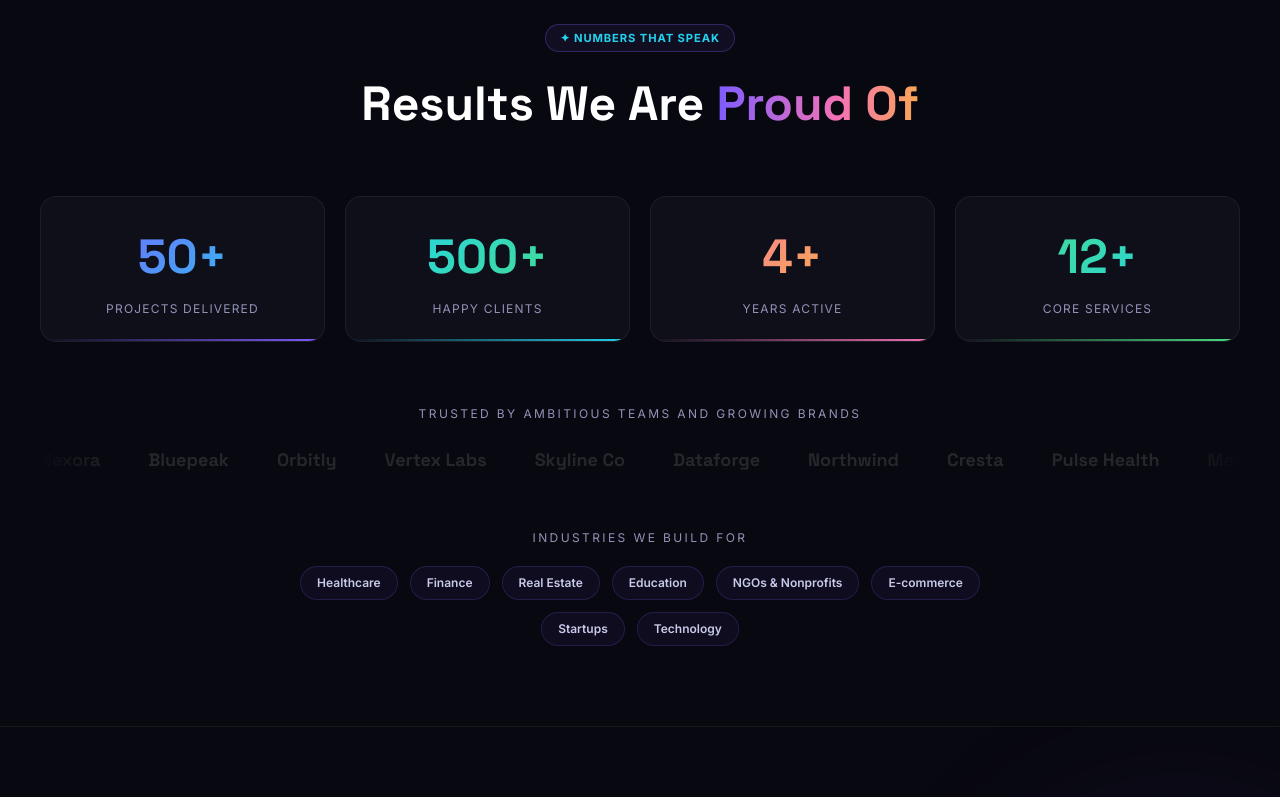
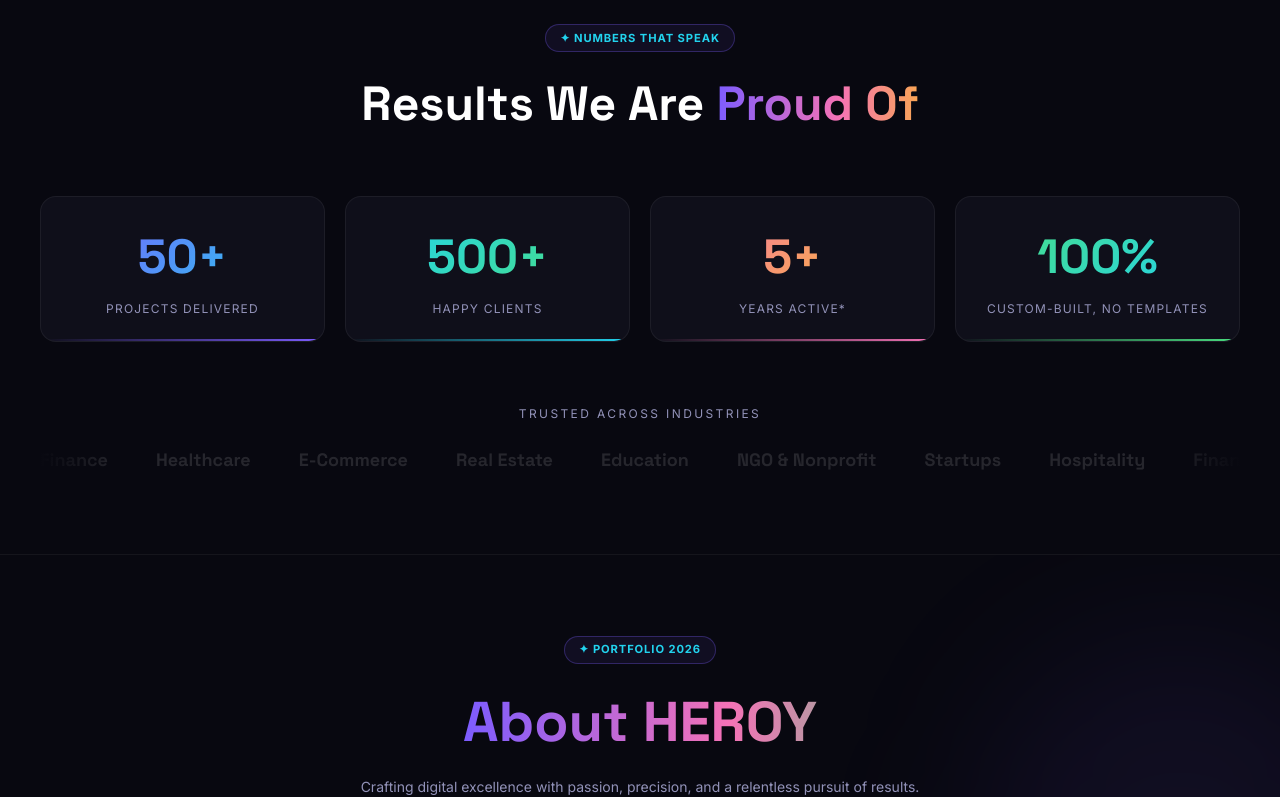
Before and after one commit to Yetemare-Yibeltal/HEROY-Digital-marketing-Website, a Next.js app in the folder frontend/: page / in a window 1280 px wide. Shown: the part 2000-2797 px from the top of the page. Built offline with nearby package versions, Linux system fonts and the light colour scheme; no server answers.

Commit message:
update trust section

```diff
--- a/frontend/src/components/sections/Trust.tsx
+++ b/frontend/src/components/sections/Trust.tsx
@@ -1,48 +1,96 @@
 "use client";
 
 import { motion } from "framer-motion";
+import { useEffect, useRef, useState } from "react";
 
+// Real figures confirmed by client (Sep 2026): 50+ projects, 500+ clients.
+// "Years Active" pending confirmation — currently a placeholder, flagged for review.
 const stats = [
   {
-    value: "50+",
+    value: 50,
+    suffix: "+",
     label: "Projects Delivered",
     gradient: "linear-gradient(135deg,#7c5cff,#22d3ee)",
     glow: "rgba(124,92,255,0.3)",
     border: "#7c5cff",
   },
   {
-    value: "500+",
+    value: 500,
+    suffix: "+",
     label: "Happy Clients",
     gradient: "linear-gradient(135deg,#22d3ee,#4ade80)",
     glow: "rgba(34,211,238,0.3)",
     border: "#22d3ee",
   },
   {
-    value: "4+",
-    label: "Years Active",
+    value: 5,
+    suffix: "+",
+    label: "Years Active*",
     gradient: "linear-gradient(135deg,#f472b6,#fbbf24)",
     glow: "rgba(244,114,182,0.3)",
     border: "#f472b6",
-  },
+  }, // TODO: replace with real founding year
   {
-    value: "12+",
-    label: "Core Services",
+    value: 100,
+    suffix: "%",
+    label: "Custom-Built, No Templates",
     gradient: "linear-gradient(135deg,#4ade80,#22d3ee)",
     glow: "rgba(74,222,128,0.3)",
     border: "#4ade80",
   },
 ];
 
+// Real client logos aren't available yet — showing industries served instead of
+// inventing fake company names. Swap this for a real logo marquee once assets arrive.
 const industries = [
-  "Healthcare", "Finance", "Real Estate", "Education",
-  "NGOs & Nonprofits", "E-commerce", "Startups", "Technology",
+  "Finance", "Healthcare", "E-Commerce", "Real Estate",
+  "Education", "NGO & Nonprofit", "Startups", "Hospitality",
 ];
 
-const clients = [
-  "Nexora", "Bluepeak", "Orbitly", "Vertex Labs",
-  "Skyline Co", "Dataforge", "Northwind", "Cresta",
-  "Pulse Health", "Meridian", "Orbitly", "Vertex Labs",
-];
+function AnimatedCounter({ target, suffix }: { target: number; suffix: string }) {
+  const [count, setCount] = useState(0);
+  const [triggered, setTriggered] = useState(false);
+  const ref = useRef<HTMLParagraphElement>(null);
+
+  useEffect(() => {
+    const el = ref.current;
+    if (!el) return;
+    const obs = new IntersectionObserver(
+      ([entry]) => {
+        if (entry.isIntersecting && !triggered) setTriggered(true);
+      },
+      { threshold: 0.6 }
+    );
+    obs.observe(el);
+    return () => obs.disconnect();
+    // eslint-disable-next-line react-hooks/exhaustive-deps
+  }, []);
+
+  useEffect(() => {
+    if (!triggered) return;
+    const duration = 1600;
+    let raf: number;
+    const step = (ts: number, t0: number | null) => {
+      if (t0 === null) t0 = ts;
+      const p = Math.min((ts - t0) / duration, 1);
+      setCount(Math.floor(p * target));
+      if (p < 1) {
+        raf = requestAnimationFrame((next) => step(next, t0));
+      } else {
+        setCount(target);
+      }
+    };
+    raf = requestAnimationFrame((ts) => step(ts, null));
+    return () => cancelAnimationFrame(raf);
+  }, [triggered, target]);
+
+  return (
+    <p ref={ref} className="font-display font-bold mb-2" style={{ fontSize: "clamp(2rem,4vw,3rem)" }}>
+      {count}
+      {suffix}
+    </p>
+  );
+}
 
 export default function Trust() {
   return (
@@ -114,18 +162,16 @@ export default function Trust() {
                 (e.currentTarget as HTMLElement).style.transform = "translateY(0)";
               }}
             >
-              <p
-                className="font-display font-bold mb-2"
+              <div
                 style={{
-                  fontSize: "clamp(2rem,4vw,3rem)",
                   background: stat.gradient,
                   WebkitBackgroundClip: "text",
                   WebkitTextFillColor: "transparent",
                   backgroundClip: "text",
                 }}
               >
-                {stat.value}
-              </p>
+                <AnimatedCounter target={stat.value} suffix={stat.suffix} />
+              </div>
               <p
                 className="text-xs uppercase tracking-widest"
                 style={{ color: "#9292b8" }}
@@ -157,7 +203,7 @@ export default function Trust() {
             className="text-center text-xs uppercase tracking-[0.2em] mb-6"
             style={{ color: "#9292b8" }}
           >
-            Trusted by ambitious teams and growing brands
+            Trusted across industries
           </p>
           <div className="overflow-hidden relative">
             <div
@@ -176,7 +222,7 @@ export default function Trust() {
               className="flex gap-12 w-max"
               style={{ animation: "marquee 25s linear infinite" }}
             >
-              {[...clients, ...clients].map((client, i) => (
+              {[...industries, ...industries].map((industry, i) => (
                 <span
                   key={i}
                   className="font-display font-bold text-lg whitespace-nowrap transition-colors duration-300 cursor-default"
@@ -188,55 +234,10 @@ export default function Trust() {
                     (e.currentTarget as HTMLElement).style.color = "rgba(255,255,255,0.12)";
                   }}
                 >
-                  {client}
+                  {industry}
                 </span>
               ))}
             </div>
-          </div>
-        </motion.div>
-
-        {/* Industries served — chip layout */}
-        <motion.div
-          initial={{ opacity: 0, y: 20 }}
-          whileInView={{ opacity: 1, y: 0 }}
-          viewport={{ once: true }}
-          transition={{ duration: 0.6, delay: 0.2 }}
-          className="mt-14 flex flex-col items-center gap-5"
-        >
-          <p
-            className="text-center text-xs uppercase tracking-[0.2em]"
-            style={{ color: "#9292b8" }}
-          >
-            Industries we build for
-          </p>
-          <div className="flex flex-wrap justify-center gap-3 max-w-3xl">
-            {industries.map((industry) => (
-              <span
-                key={industry}
-                className="text-xs font-semibold px-4 py-2 rounded-full cursor-default transition-all duration-300"
-                style={{
-                  background: "rgba(124,92,255,0.06)",
-                  border: "1px solid rgba(124,92,255,0.2)",
-                  color: "#c9c9ea",
-                }}
-                onMouseEnter={(e) => {
-                  const el = e.currentTarget as HTMLElement;
-                  el.style.borderColor = "#22d3ee";
-                  el.style.background = "rgba(34,211,238,0.1)";
-                  el.style.color = "#fff";
-                  el.style.transform = "translateY(-2px)";
-                }}
-                onMouseLeave={(e) => {
-                  const el = e.currentTarget as HTMLElement;
-                  el.style.borderColor = "rgba(124,92,255,0.2)";
-                  el.style.background = "rgba(124,92,255,0.06)";
-                  el.style.color = "#c9c9ea";
-                  el.style.transform = "translateY(0)";
-                }}
-              >
-                {industry}
-              </span>
-            ))}
           </div>
         </motion.div>
       </div>
```
